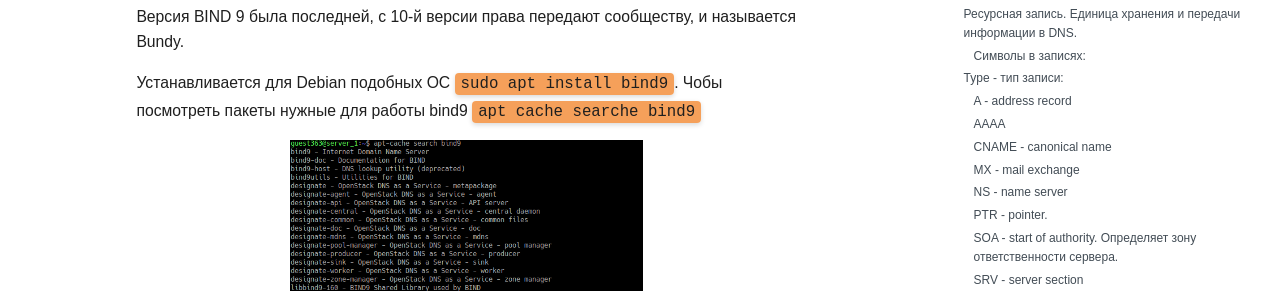
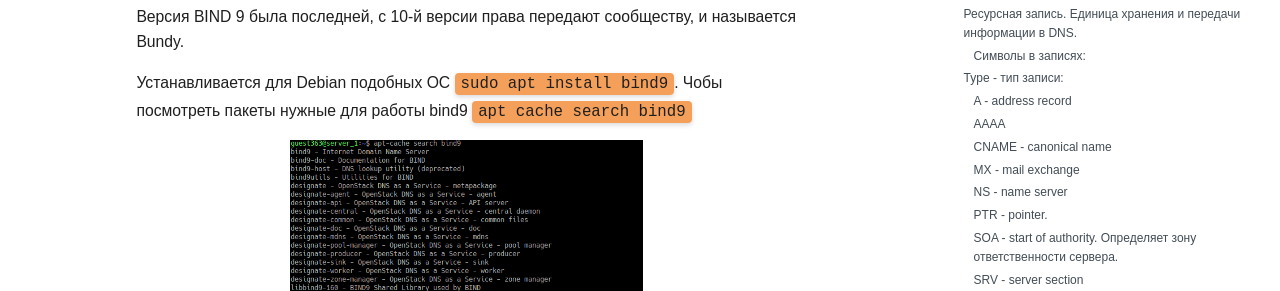
Before and after one commit to guest363/blog, a Jekyll site: the page built from _posts/sysadmin/2020-02-06-dns-server-bind.md, in a window 1280 px wide and 900 px high, scrolled down 680 px. Shown: the part 157-448 px from the top of the window. Built offline with Jekyll 4.4.1, drawn with Linux system fonts in a browser that asks for light colours.

Commit message:
Fix gramma

```diff
--- a/_posts/sysadmin/2020-02-06-dns-server-bind.md
+++ b/_posts/sysadmin/2020-02-06-dns-server-bind.md
@@ -23,9 +23,9 @@
 
 Версия BIND 9 была последней, с 10-й версии права передают сообществу, и называется Bundy.
 
-Устанавливается для Debian подобных ОС `sudo apt install bind9`. Чобы посмотреть пакеты нужные для работы bind9 `apt cache searche bind9`
+Устанавливается для Debian подобных ОС `sudo apt install bind9`. Чобы посмотреть пакеты нужные для работы bind9 `apt cache search bind9`
 
-![apt cache searche bind9](/assets/images/bind--apt-cache.png)
+![apt cache search bind9](/assets/images/bind--apt-cache.png)
 
 ## Структура DNS
 
```
Also changed, not shown: _posts/sysadmin/2020-02-14-ssh.md (+1 -1 lines).
